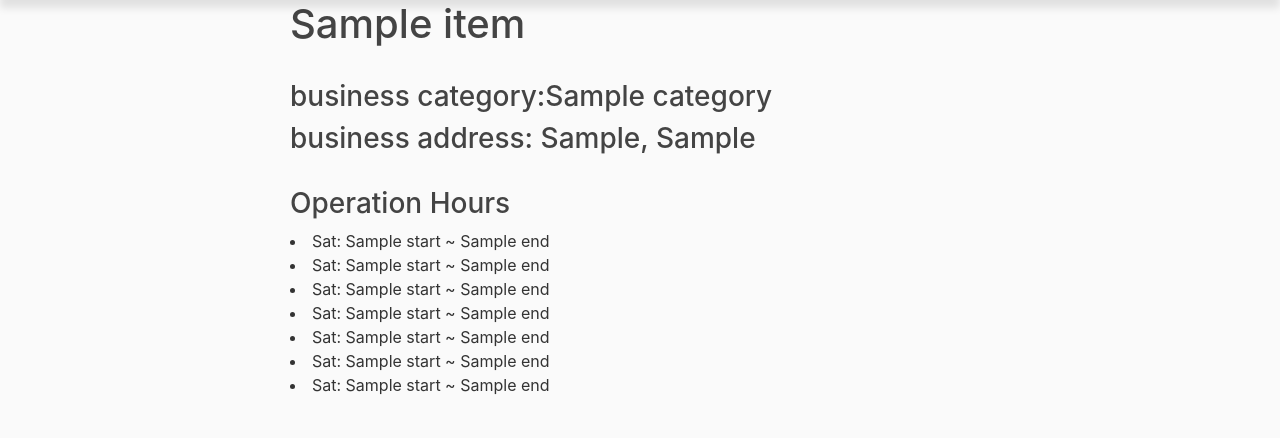
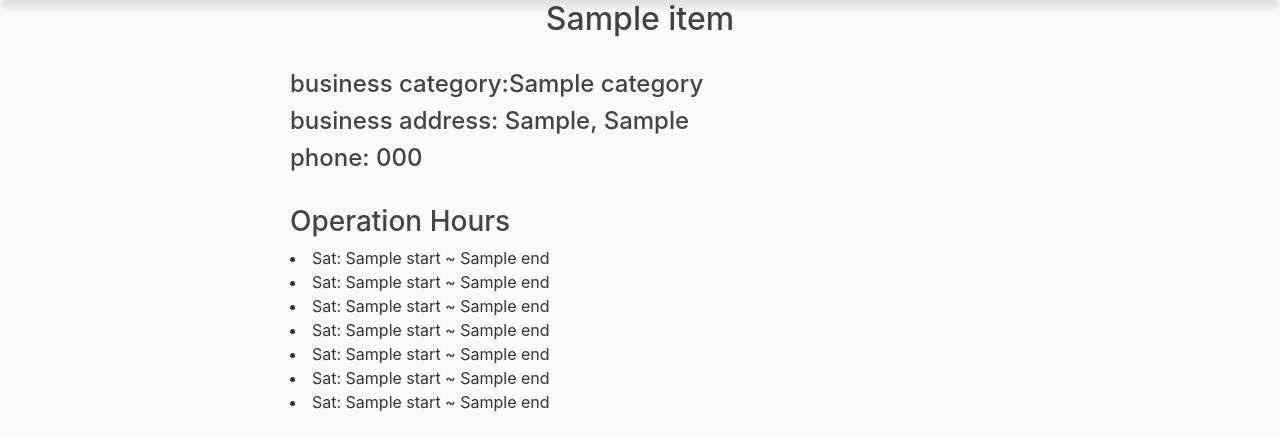
Before and after one commit to minthehouse/CSC59976FinalProject, a Flask app: page /search/1 in a window 1280 px wide. Shown: the part 80-518 px from the top of the page. Run offline with Flask 2, Linux system fonts and the light colour scheme; a database or web service that is not in the repository returns one stand-in record (values such as "Sample title"); data that the repository does not hold is empty; some libraries are stand-ins or nearby versions.

Commit message:
little change of basic html

```diff
--- a/buddyWheels/templates/business.html
+++ b/buddyWheels/templates/business.html
@@ -3,9 +3,10 @@
 <body>
     <section class="Detail page">
       <div class="container">
-        <h1 class="title">{{ business_info["name"] }}</h1><br>
-        <h3> business category:{{ business_info["categories"][0].title  }} </h3>
-        <h3> business address: {{ business_info["location"]["display_address"][0]}}, {{ business_info["location"]["display_address"][1]}}    </h3>
+        <h2 class="title" style="text-align: center;"> {{ business_info["name"] }}</h2><br>
+        <h4> business category:{{ business_info["categories"][0].title  }} </h4>
+        <h4> business address: {{ business_info["location"]["display_address"][0]}}, {{ business_info["location"]["display_address"][1]}} </h4>
+        <h4>phone:  {{business_info["phone"] }}</h4>
 
           <br>
           <h3>Operation Hours</h3>
@@ -37,11 +38,6 @@
 
 
           <br>
-
-          <br>
-
-          phone:  {{business_info["phone"] }}
-
         <head>
     <title>Add Map</title>
     <script
```
